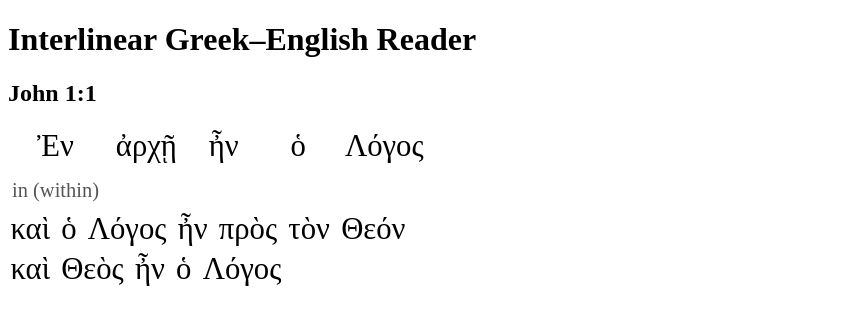
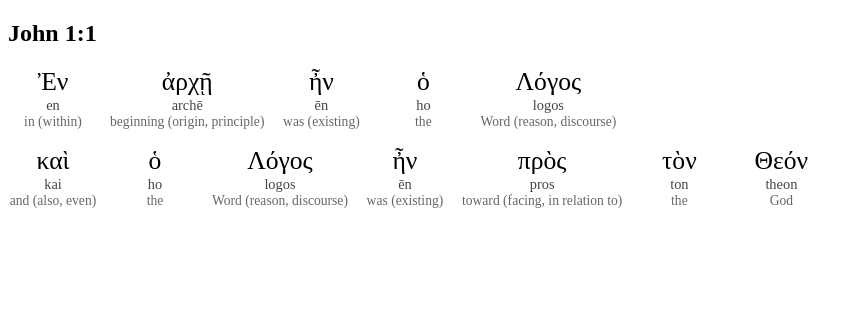
Before and after one commit to adrian1967/InterlinearAdri, a SvelteKit app: page / in a window 1280 px wide. Shown: the top 324 px of the page, without its empty margins (0-862 px from the left). Built offline with nearby package versions, Linux system fonts and the light colour scheme.

Commit message:
line 2 added

```diff
--- a/src/routes/+page.svelte
+++ b/src/routes/+page.svelte
@@ -3,152 +3,260 @@
 
   const lexicon = {
     en: {
+      strong: "G1722",
       lexical: "ἐν",
       transliteration: "en",
-      meaning: "in (within)"
+      partOfSpeech: "Preposition",
+      phonetic: "en",
+      definition: "in, on, at, by, with",
+      origin:
+        "A primary preposition denoting fixed position in place, time or state; a relation of rest.",
+      usage:
+        "Used to denote position, state, or instrumentality; often used in compounds.",
+      translatedAs:
+        "in (2177), with (130), among (125), by (111), on (73), within (16)"
     },
+
     arche: {
+      strong: "G746",
       lexical: "ἀρχή",
       transliteration: "archē",
-      meaning: "beginning"
+      partOfSpeech: "Noun, Feminine",
+      phonetic: "ar-khay'",
+      definition:
+        "(a) beginning, (b) rule or authority, (c) principality",
+      origin:
+        "From archomai; a commencement or chief point in time, order, or rank.",
+      usage:
+        "Used of beginnings in time, authority structures, or foundational principles.",
+      translatedAs:
+        "beginning (42), rulers (5), rule (2), principality (1)"
     },
+
     enVerb: {
-      lexical: "ἦν",
-      transliteration: "ēn",
-      meaning: "was"
+      strong: "G1510",
+      lexical: "εἰμί",
+      transliteration: "eimi",
+      partOfSpeech: "Verb",
+      phonetic: "i-mee'",
+      definition: "I exist, I am",
+      origin:
+        "A primary and defective verb of existence.",
+      usage:
+        "Used to denote existence or being; often carries aspectual force.",
+      translatedAs:
+        "was (166), is (603), are (242), being (147)"
     },
+
     ho: {
+      strong: "G3588",
       lexical: "ὁ",
       transliteration: "ho",
-      meaning: "the"
+      partOfSpeech: "Definite Article",
+      phonetic: "ho",
+      definition: "the definite article",
+      origin:
+        "The Greek definite article in all its inflected forms.",
+      usage:
+        "Used to specify, identify, or particularize a noun.",
+      translatedAs:
+        "the (10868), that (133), this (7)"
     },
+
     logos: {
+      strong: "G3056",
       lexical: "λόγος",
       transliteration: "logos",
-      meaning: "word"
+      partOfSpeech: "Noun, Masculine",
+      phonetic: "log'-os",
+      definition:
+        "a word, statement, speech, reasoning",
+      origin:
+        "From legō; something spoken or expressed; by implication reasoning.",
+      usage:
+        "Used of speech, message, reason, or divine expression (John 1).",
+      translatedAs:
+        "word (177), saying (9), speech (8), reason (2)"
     },
 kai: {
+  strong: "G2532",
   lexical: "καί",
   transliteration: "kai",
-      meaning: "and"
+  partOfSpeech: "Conjunction",
+  phonetic: "kahee",
+  definition: "and, even, also, namely",
+  origin:
+    "A primary particle with copulative and sometimes cumulative force.",
+  usage:
+    "Used to connect clauses or words; can have additive or emphatic force.",
+  translatedAs:
+    "and (8135), also (695), even (108), both (41)"
 },
+
 pros: {
+  strong: "G4314",
   lexical: "πρός",
   transliteration: "pros",
-      meaning: "toward"
-    },
-    ton: {
-      lexical: "τόν",
-      transliteration: "ton",
-      meaning: "the (acc.)"
+  partOfSpeech: "Preposition",
+  phonetic: "pros",
+  definition:
+    "toward, at, with reference to",
+  origin:
+    "A strengthened form of pro; a preposition of direction or relation.",
+  usage:
+    "Used with the accusative to denote direction, orientation, or relation.",
+  translatedAs:
+    "to (476), with (48), for (45), toward (31)"
 },
 theos: {
+  strong: "G2316",
   lexical: "θεός",
   transliteration: "theos",
-      meaning: "God"
-    }
+  partOfSpeech: "Noun, Masculine",
+  phonetic: "theh-os",
+  definition: "God, deity",
+  origin:
+    "Of uncertain affinity; used of the supreme Divinity.",
+  usage:
+    "Used of God, the supreme being; also of divine beings in some contexts.",
+  translatedAs:
+    "God (1343), god (3), godhead (1)"
+},
+
+
   };
 
   function select(key) {
-    if (selectedWord === lexicon[key]) {
-      selectedWord = null;
-    } else {
-      selectedWord = lexicon[key];
-    }
+    selectedWord =
+      selectedWord === lexicon[key] ? null : lexicon[key];
   }
 </script>
 
-<h1>Interlinear Greek–English Reader</h1>
 <h2>John 1:1</h2>
 
-<div class="greek">
-
+<!-- Ligne grecque 1 -->
 <div class="line">
-    <span class="word-block">
-      <span class="word" on:click={() => select("en")}>Ἐν</span>
-      <span class="gloss">in (within)</span>
-    </span>
-
-    <span class="word-block">
-      <span class="word" on:click={() => select("arche")}>ἀρχῇ</span>
-      <span class="gloss"></span>
-    </span>
-
-    <span class="word-block">
-      <span class="word" on:click={() => select("enVerb")}>ἦν</span>
-      <span class="gloss"></span>
-    </span>
-
-    <span class="word-block">
-      <span class="word" on:click={() => select("ho")}>ὁ</span>
-      <span class="gloss"></span>
-    </span>
-
-    <span class="word-block">
-      <span class="word" on:click={() => select("logos")}>Λόγος</span>
-      <span class="gloss"></span>
-    </span>
+  <div class="word-block" on:click={() => select("en")}>
+    <div class="greek">Ἐν</div>
+    <div class="pron">en</div>
+    <div class="trans">in (within)</div>
   </div>
 
-  <div class="line">
-    <span class="word" on:click={() => select("kai")}>καὶ</span>
-    <span class="word" on:click={() => select("ho")}>ὁ</span>
-    <span class="word" on:click={() => select("logos")}>Λόγος</span>
-    <span class="word" on:click={() => select("enVerb")}>ἦν</span>
-    <span class="word" on:click={() => select("pros")}>πρὸς</span>
-    <span class="word" on:click={() => select("ton")}>τὸν</span>
-    <span class="word" on:click={() => select("theos")}>Θεόν</span>
+  <div class="word-block" on:click={() => select("arche")}>
+    <div class="greek">ἀρχῇ</div>
+    <div class="pron">archē</div>
+    <div class="trans">beginning (origin, principle)</div>
   </div>
 
-  <div class="line">
-    <span class="word" on:click={() => select("kai")}>καὶ</span>
-    <span class="word" on:click={() => select("theos")}>Θεὸς</span>
-    <span class="word" on:click={() => select("enVerb")}>ἦν</span>
-    <span class="word" on:click={() => select("ho")}>ὁ</span>
-    <span class="word" on:click={() => select("logos")}>Λόγος</span>
+  <div class="word-block" on:click={() => select("enVerb")}>
+    <div class="greek">ἦν</div>
+    <div class="pron">ēn</div>
+    <div class="trans">was (existing)</div>
   </div>
 
+  <div class="word-block" on:click={() => select("ho")}>
+    <div class="greek">ὁ</div>
+    <div class="pron">ho</div>
+    <div class="trans">the</div>
   </div>
 
+  <div class="word-block" on:click={() => select("logos")}>
+    <div class="greek">Λόγος</div>
+    <div class="pron">logos</div>
+    <div class="trans">Word (reason, discourse)</div>
+  </div>
+</div>
+
+<!-- Ligne grecque 2 -->
+<div class="line">
+  <div class="word-block" on:click={() => select("kai")}>
+    <div class="greek">καὶ</div>
+    <div class="pron">kai</div>
+    <div class="trans">and (also, even)</div>
+  </div>
+
+  <div class="word-block" on:click={() => select("ho")}>
+    <div class="greek">ὁ</div>
+    <div class="pron">ho</div>
+    <div class="trans">the</div>
+  </div>
+
+  <div class="word-block" on:click={() => select("logos")}>
+    <div class="greek">Λόγος</div>
+    <div class="pron">logos</div>
+    <div class="trans">Word (reason, discourse)</div>
+  </div>
+
+  <div class="word-block" on:click={() => select("enVerb")}>
+    <div class="greek">ἦν</div>
+    <div class="pron">ēn</div>
+    <div class="trans">was (existing)</div>
+  </div>
+
+  <div class="word-block" on:click={() => select("pros")}>
+    <div class="greek">πρὸς</div>
+    <div class="pron">pros</div>
+    <div class="trans">toward (facing, in relation to)</div>
+  </div>
+
+  <div class="word-block" on:click={() => select("ho")}>
+    <div class="greek">τὸν</div>
+    <div class="pron">ton</div>
+    <div class="trans">the</div>
+  </div>
+
+  <div class="word-block" on:click={() => select("theos")}>
+    <div class="greek">Θεόν</div>
+    <div class="pron">theon</div>
+    <div class="trans">God</div>
+  </div>
+</div>
+
+<!-- Fiche lexicale -->
 {#if selectedWord}
   <div class="lexicon">
-    <h3>Lexicon</h3>
+    <h3>{selectedWord.lexical} — Strong’s {selectedWord.strong}</h3>
+
     <p><strong>Lexical:</strong> {selectedWord.lexical}</p>
     <p><strong>Transliteration:</strong> {selectedWord.transliteration}</p>
-    <p><strong>Meaning:</strong> {selectedWord.meaning}</p>
+    <p><strong>Part of Speech:</strong> {selectedWord.partOfSpeech}</p>
+    <p><strong>Phonetic Spelling:</strong> {selectedWord.phonetic}</p>
+    <p><strong>Definition:</strong> {selectedWord.definition}</p>
+    <p><strong>Origin:</strong> {selectedWord.origin}</p>
+    <p><strong>Usage:</strong> {selectedWord.usage}</p>
+    <p><strong>Translated as (count):</strong> {selectedWord.translatedAs}</p>
   </div>
 {/if}
 
 <style>
+  .line {
+    display: flex;
+    gap: 12px;
+    margin-bottom: 1rem;
+  }
+
+  .word-block {
+    display: flex;
+    flex-direction: column;
+    align-items: center;
+    cursor: pointer;
+    min-width: 90px;
+  }
+
   .greek {
     font-size: 1.6rem;
-    line-height: 2.4rem;
     font-family: "Times New Roman", serif;
   }
 
-  .word {
-    cursor: pointer;
-    padding: 0 0.15rem;
-    font-size: 1.2em;
+  .pron {
+    font-size: 0.9rem;
+    color: #444;
   }
 
-  .word:hover {
-    background-color: #eef;
-  }
-
-  .word-block {
-    display: inline-flex;
-    flex-direction: column;
-    align-items: center;
-    min-width: 60px;
-    margin: 0 4px;
-  }
-
-  .gloss {
-    font-size: 0.8em;
-    color: #555;
-    margin-top: 6px;
-    min-height: 1.2em;
+  .trans {
+    font-size: 0.85rem;
+    color: #666;
+    text-align: center;
   }
 
   .lexicon {
```
Lines whose indentation alone changed are shown as unchanged.
